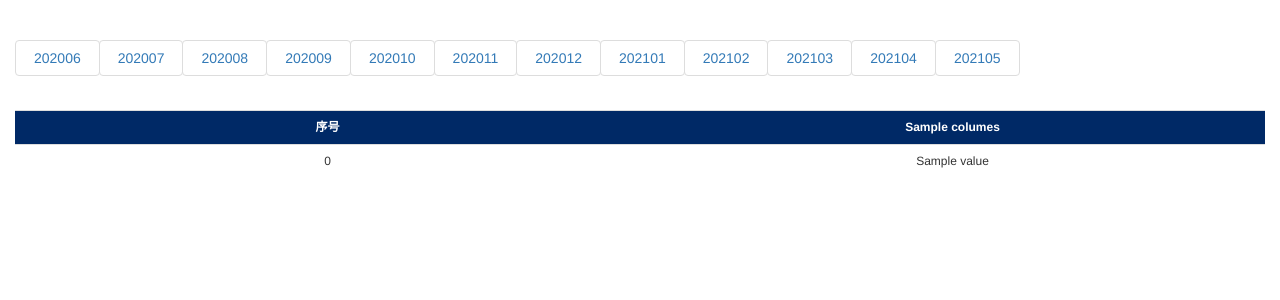
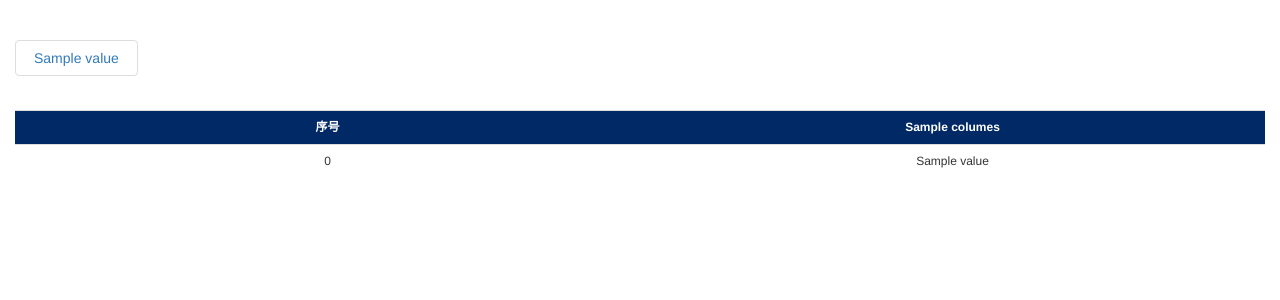
Before and after one commit to lp601010/my_flask, a Flask app: template lazada/templates/month_data.html in a window 1280 px wide. Shown: the part 70-370 px from the top of the page. Run offline with Flask 2, Linux system fonts and the light colour scheme; a user stored in the database is signed in; tables that the repository leaves empty hold one stand-in row (values such as "Sample post"); the template is opened without the code that fills it: most values are stand-ins (such as "Sample title", 1, 10 or a date in 2020); parts of the project's set-up code (start-up, migrations or seed data) failed here and were passed over; some libraries are stand-ins or nearby versions.

Commit message:
加入时间列表

```diff
--- a/lazada/run.py
+++ b/lazada/run.py
@@ -86,52 +86,6 @@ def logout():
     logout_user()
     return redirect(url_for('index'))
 
-
-@app.route('/25team', methods=["GET", "POST"])
-def team():
-    from pyecharts.charts import Line3D,Bar3D,Line
-    csv = pd.read_excel(r'C:\Users\Administrator\Downloads\25组（2018-2021年产品和销量）.xlsx')
-    df = csv.drop(['小组', 'ASIN', 'SKU', '2018全年度销售额', '2019全年度销售额', '2020全年度销售额', 'ASIN', '一级类目', '三级类目'], axis=1)
-    df['二级类目'] = df['二级类目'].fillna(value='其他')
-    df = df.groupby(['二级类目'], as_index=True).sum()
-    df.drop(df.columns[:15], axis=1, inplace=True)
-    df = df.astype('int')
-    line = (
-        Line()
-            .add_xaxis(df.columns.to_list()))
-    # .set_global_opts(splitline_opts=opts.SplitLineOpts(is_show=True))
-    for index, row in df.iterrows():
-        if row.sum()>50000:
-            # if index=="其他":
-            #     line.add_yaxis(index, row.tolist(), is_selected=True)
-            line.add_yaxis(index, row.tolist())
-
-    line.set_series_opts(
-                label_opts=opts.LabelOpts(is_show=False)
-            ).set_global_opts(
-        xaxis_opts=opts.AxisOpts(name="业绩年月",splitline_opts=opts.SplitLineOpts(is_show=True)),
-        yaxis_opts=opts.AxisOpts(name="销售额(美元)",splitline_opts=opts.SplitLineOpts(is_show=True)),
-        title_opts=opts.TitleOpts("25组销量曲线图")
-    )
-
-    # line=(
-    #     Line3D()
-    #         .add(
-    #         "",
-    #         data=df.values.tolist(),
-    #         xaxis3d_opts=opts.Axis3DOpts(data=df['时间'], type_="category"),
-    #         yaxis3d_opts=opts.Axis3DOpts(data=df['二级类目'], type_="category"),
-    #         zaxis3d_opts=opts.Axis3DOpts(type_="value")
-    #         # grid3d_opts=opts.Grid3DOpts(width=100, height=100, depth=100),
-    #     )
-    #     .set_global_opts(
-    #         xaxis_opts=opts.AxisOpts(name="业绩年月"),  # x轴名称
-    #         yaxis_opts=opts.AxisOpts(name="二级类目"),  # y轴名称
-    #         # zaxis_opts=opts.AxisOpts(name="销售额"),  # y轴名称
-    #     )
-    # )
-    return render_template('25team.html', myechart=line.render_embed())
-
 @app.route('/', methods=["GET", "POST"])
 @login_required
 def index():
@@ -142,6 +96,7 @@ def index():
     df = pd.DataFrame(columns=base.keys(), data=base)
     df['业绩年月'] = df['业绩年月'].map(lambda x: arrow.get(x).format('YYYY-MM'))
     df[['广告花费', '广告销售额']] = df[['广告花费', '广告销售额']].astype(int)
+
     df2 = df.groupby(['业绩年月'], as_index=False)["广告销售额", "广告花费"].sum()
     df2['ROI'] = df2["广告销售额"] / df2["广告花费"]
 
@@ -151,13 +106,15 @@ def index():
     df_tmp2=pd.DataFrame(data=df[df['广告类型'] == '联盟']['广告销售额'] / df[df['广告类型'] == '联盟']['广告花费'])
     df_tmp2.index = range(len(df_tmp2))
 
-
     df2['CPCROI'] = df_tmp
     df2['联盟ROI'] = df_tmp2
+
+    global time_list
+    time_list=df.groupby(['业绩年月'])['业绩年月'].first().tolist()
     bar = (
         Bar(init_opts=opts.InitOpts(theme=ThemeType.SHINE,
                                     animation_opts=opts.AnimationOpts(animation_easing="elasticOut")))
-            .add_xaxis(df.groupby(['业绩年月'])['业绩年月'].first().tolist())
+            .add_xaxis(time_list)
             .add_yaxis("CPC销售额", df[df['广告类型'] == 'CPC'].sort_values(by="业绩年月")["广告销售额"].tolist(), stack="stack1", z=0)
             .add_yaxis("联盟销售额", df[df['广告类型'] == '联盟'].sort_values(by="业绩年月")["广告销售额"].tolist(), stack="stack1", z=0)
             .set_series_opts(
@@ -208,9 +165,7 @@ def index():
     bar.overlap(line1)
     bar.overlap(line2)
     bar.overlap(line3)
-
-    form = Submit()
-    return render_template('index.html', myechart=bar.render_embed(),g=g,form=form)
+    return render_template('index.html', myechart=bar.render_embed(),g=g,time_list=[value for value in reversed(time_list)])
 
 
 
@@ -298,7 +253,8 @@ def show_table(ad_date=mn, host_name='', ad_type=''):
     df['业绩年月'] = df['业绩年月'].map(lambda x: arrow.get(x).format('YYYY-MM'))
     df = df.fillna(value='nan').applymap(lambda x: x.strip('nan') if '.' not in str(x) or '%' in str(x) else (
         str(x).split('.')[0] if abs(float(x)) > 100 and '%' not in str(x) else x))
-    return render_template('month_data.html', df=df, ad_type=ad_type, ad_date=ad_date)
+    # global time_list
+    return render_template('month_data.html', df=df, ad_type=ad_type, ad_date=ad_date,time_list=time_list)
 
 
 @app.route('/search', methods=["GET", "POST"])
--- a/lazada/templates/index.html
+++ b/lazada/templates/index.html
@@ -75,17 +75,9 @@
         <form action="{{ url_for('extraction') }}" method="post">
             <label style="padding-left:100">业绩年月</label>
                 <select class="form-control" id="ad_date" name="month">
-                    <option>202104</option>
-                    <option>202103</option>
-                    <option>202102</option>
-                    <option>202101</option>
-                    <option>202012</option>
-                    <option>202011</option>
-                    <option>202010</option>
-                    <option>202009</option>
-                    <option>202008</option>
-                    <option>202007</option>
-                    <option>202006</option>
+                     {% for value in time_list %}
+                         <option>{{value.replace('-','')}}</option>
+                     {% endfor %}
                 </select>
                 <input type="submit" class="btn btn-success" value="下载月数据明细" />
         </form>
--- a/lazada/templates/month_data.html
+++ b/lazada/templates/month_data.html
@@ -10,42 +10,9 @@
 
 <form method="post" class="col-md-12">
     <ul class="pagination">
-        <li><a>
-            <button type="submit" name="month">202006</button>
-        </a></li>
-        <li><a>
-            <button type="submit" name="month">202007</button>
-        </a></li>
-        <li><a>
-            <button type="submit" name="month">202008</button>
-        </a></li>
-        <li><a>
-            <button type="submit" name="month">202009</button>
-        </a></li>
-        <li><a>
-            <button type="submit" name="month">202010</button>
-        </a></li>
-        <li><a>
-            <button type="submit" name="month" >202011</button>
-        </a></li>
-         <li><a>
-            <button type="submit" name="month" >202012</button>
-        </a></li>
-        <li><a>
-            <button type="submit" name="month" >202101</button>
-        </a></li>
-        <li><a>
-            <button type="submit" name="month" >202102</button>
-        </a></li>
-        <li><a>
-            <button type="submit" name="month">202103</button>
-        </a></li>
-        <li><a>
-            <button type="submit" name="month">202104</button>
-        </a></li>
-         <li><a>
-            <button type="submit" name="month">202105</button>
-        </a></li>
+         {% for value in time_list %}
+              <li><a><button type="submit" name="month">{{value.replace('-','')}}</button></a></li>
+         {% endfor %}
     </ul>
 </form>
 
```
